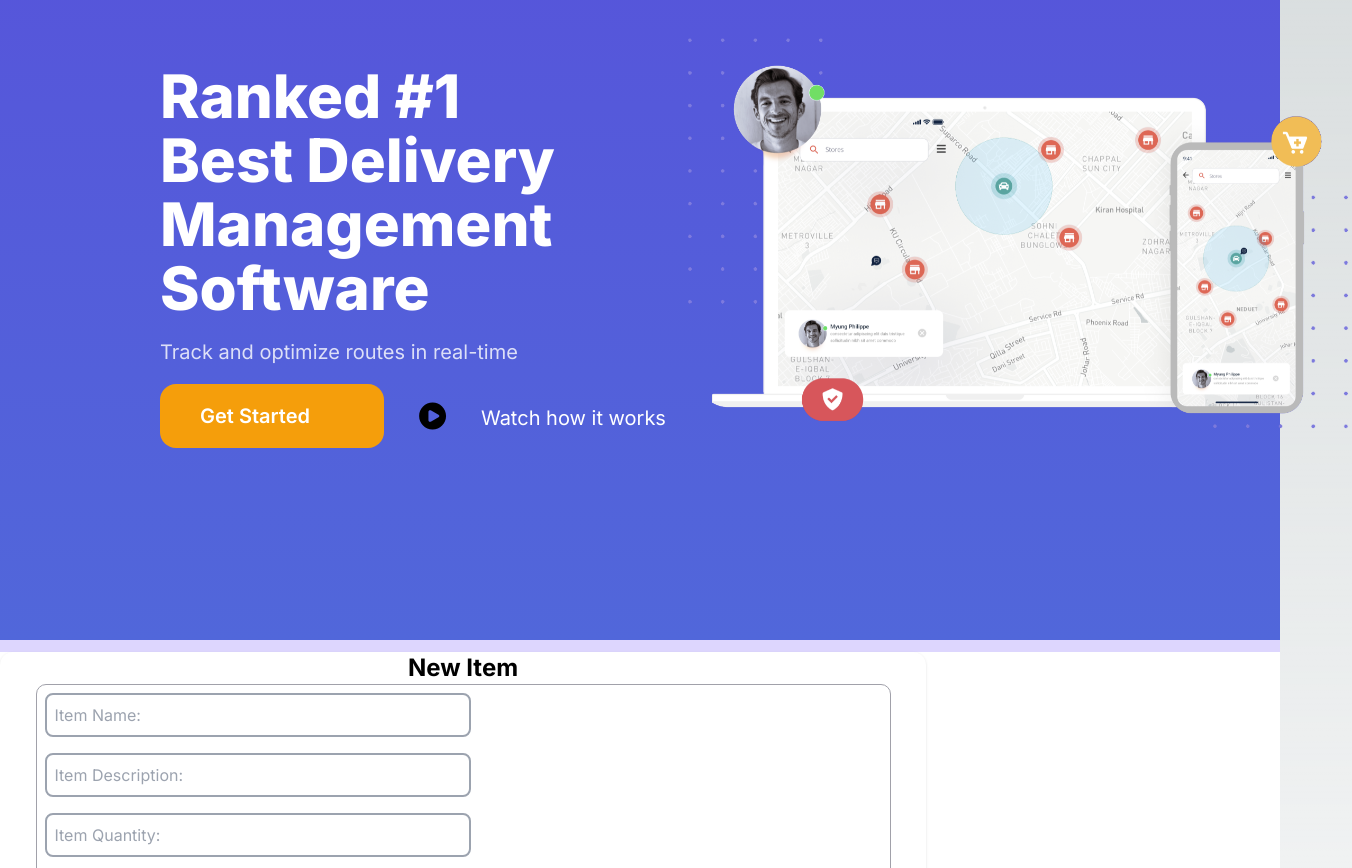
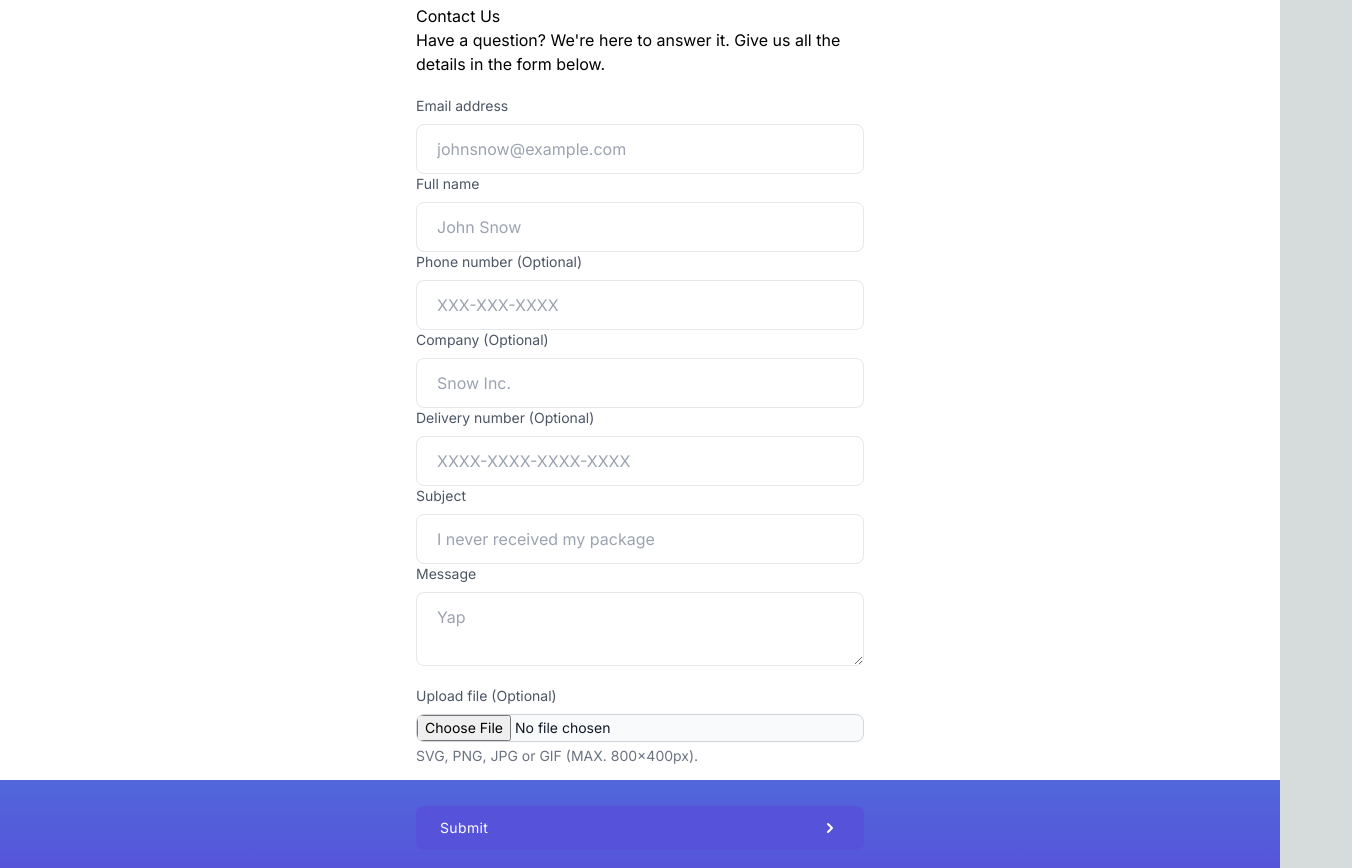
Before and after one commit to FehamIsmail/DeluxeDelivery, a Next.js app in the folder deluxe-delivery/: page /newitem in a window 1280 px wide. Shown: the part 160-1028 px from the top of the page, 1352 px wide, since content can reach past the window. Built offline with nearby package versions, Linux system fonts and the light colour scheme.

Commit message:
Huge push

```diff
--- a/deluxe-delivery/src/app/newitem/page.tsx
+++ b/deluxe-delivery/src/app/newitem/page.tsx
@@ -1,37 +1,89 @@
 import Header from "@/components/Header/Header";
+import Footer from "@/components/Footer/Footer";
+import React from "react";
 
 export default function newItem() {
     return (
         <main className="bg-white min-h-screen items-center">
-            <Header page={'MAIN_MENU'} />
-                <div className="w-[926px] h-[800px] bg-white rounded-[13px] shadow">
-                    <form className="flex flex-col items-center"><label className="text-2xl font-bold">New Item</label>
-                    <div className="w-[855px] h-[239px] bg-white rounded-[10px] border border-zinc-400" >
-                        <input className="border-2 border-gray-400 rounded-lg w-1/2 p-2 m-2" type="text" placeholder="Item Name:" />
-                        <input className="border-2 border-gray-400 rounded-lg w-1/2 p-2 m-2" type="text" placeholder="Item Description:" />
-                        <input className="border-2 border-gray-400 rounded-lg w-1/2 p-2 m-2" type="text" placeholder="Item Quantity:" />
+            <Header page={'OTHER'}/>
+
+            <div className="h-screen w-screen flex items-center justify-center bg-white">
+
+                <form className="flex-auto max-w-md h-100 m-auto mt-10">
+                    <div>
+                        <h1> Contact Us </h1>
+                        <p> Have a question? We're here to answer it.
+                            Give us all the details in the form below. </p>
+                    </div>
+                    <div>
+                        <label className="block mt-5 mb-2 text-sm text-gray-600">Email address</label>
+                        <input type="email" placeholder="johnsnow@example.com" required
+                               className="block w-full px-5 py-3 mt-2 text-gray-700 placeholder-gray-400 bg-white border border-gray-200 rounded-lg focus:border-[#5752DA] focus:ring-[#5752DA] focus:outline-none focus:ring focus:ring-opacity-40"/>
                     </div>
 
-                    <div className="w-[855px] h-[239px] bg-white rounded-[10px] border border-zinc-400" >
-                        <input className="border-2 border-gray-400 rounded-lg w-1/2 p-2 m-2" type="text" placeholder="Name:" />
-                        <input className="border-2 border-gray-400 rounded-lg w-1/2 p-2 m-2" type="text" placeholder="Email Address:" />
-                        <input className="border-2 border-gray-400 rounded-lg w-1/2 p-2 m-2" type="text" placeholder="Phone Number:" />
+                    <div>
+                        <label className="block mb-2 text-sm text-gray-600">Full name</label>
+                        <input type="text" placeholder="John Snow" required
+                               className="block w-full px-5 py-3 mt-2 text-gray-700 placeholder-gray-400 bg-white border border-gray-200 rounded-lg focus:border-[#5752DA] focus:ring-[#5752DA] focus:outline-none focus:ring focus:ring-opacity-40"/>
                     </div>
 
-                    <div className="w-[855px] h-[239px] bg-white rounded-[10px] border border-zinc-400" >
-                        <input className="border-2 border-gray-400 rounded-lg w-1/2 p-2 m-2" type="text" placeholder="Length:" />
-                        <input className="border-2 border-gray-400 rounded-lg w-1/2 p-2 m-2" type="text" placeholder="Width:" />
-                        <input className="border-2 border-gray-400 rounded-lg w-1/2 p-2 m-2" type="text" placeholder="Height:" />
-                        <input className="border-2 border-gray-400 rounded-lg w-1/2 p-2 m-2" type="text" placeholder="Weight:" />
+                    <div>
+                        <label className="block mb-2 text-sm text-gray-600">Phone number (Optional)</label>
+                        <input type="text" placeholder="XXX-XXX-XXXX"
+                               className="block w-full px-5 py-3 mt-2 text-gray-700 placeholder-gray-400 bg-white border border-gray-200 rounded-lg focus:border-[#5752DA] focus:ring-[#5752DA] focus:outline-none focus:ring focus:ring-opacity-40"/>
                     </div>
 
-                        <div className="w-[135px] h-14 px-[35px] py-3.5 bg-amber-500 rounded-[15px] justify-center items-center gap-2.5 inline-flex">
-                            <button className="text-center text-white text-[17px] font-semibold font-['Axiforma']">Calculate</button>
-                        </div>
+                    <div>
+                        <label className="block mb-2 text-sm text-gray-600">Company (Optional)</label>
+                        <input type="text" placeholder="Snow Inc."
+                               className="block w-full px-5 py-3 mt-2 text-gray-700 placeholder-gray-400 bg-white border border-gray-200 rounded-lg focus:border-[#5752DA] focus:ring-[#5752DA] focus:outline-none focus:ring focus:ring-opacity-40"/>
+                    </div>
 
-                    </form>
-                </div>
+                    <div>
+                        <label className="block mb-2 text-sm text-gray-600">Delivery number (Optional)</label>
+                        <input type="text" placeholder="XXXX-XXXX-XXXX-XXXX"
+                               className="block w-full px-5 py-3 mt-2 text-gray-700 placeholder-gray-400 bg-white border border-gray-200 rounded-lg focus:border-[#5752DA] focus:ring-[#5752DA] focus:outline-none focus:ring focus:ring-opacity-40"/>
+                    </div>
 
+                    <div>
+                        <label className="block mb-2 text-sm text-gray-600">Subject</label>
+                        <input type="text" placeholder="I never received my package" required
+                               className="block w-full px-5 py-3 mt-2 text-gray-700 placeholder-gray-400 bg-white border border-gray-200 rounded-lg focus:border-[#5752DA] focus:ring-[#5752DA] focus:outline-none focus:ring focus:ring-opacity-40"/>
+                    </div>
+
+                    <div>
+                        <label className="block mb-2 text-sm text-gray-600">Message</label>
+                        <textarea type="text" placeholder="Yap" required
+                                  className="block w-full px-5 py-3 mt-2 text-gray-700 placeholder-gray-400 bg-white border border-gray-200 rounded-lg focus:border-[#5752DA] focus:ring-[#5752DA] focus:outline-none focus:ring focus:ring-opacity-40"/>
+                    </div>
+                    <div>
+
+                        <label className="block mt-5 mb-2 text-sm text-gray-600">Upload file (Optional)</label>
+                        <input
+                            className="block w-full text-sm text-gray-900 border border-gray-300 rounded-lg cursor-pointer bg-gray-50 focus:outline-none"
+                            aria-describedby="file_input_help" id="file_input" type="file"></input>
+
+                        <p className="mt-1 text-sm text-gray-500"
+                           id="file_input_help">SVG, PNG, JPG or GIF (MAX. 800x400px).</p>
+
+                    </div>
+
+                    <button type="submit"
+                            className="flex items-center mt-10 justify-between w-full px-6 py-3 text-sm tracking-wide text-white capitalize transition-colors duration-300 transform bg-[#5752DA] rounded-lg hover:bg-[#5752DA] focus:outline-none focus:ring focus:ring-[#5752DA] focus:ring-opacity-50">
+                        <span>Submit </span>
+                        <svg xmlns="http://www.w3.org/2000/svg" className="w-5 h-5 rtl:-scale-x-100" viewBox="0 0 20 20"
+                             fill="currentColor">
+                            <path fillRule="evenodd"
+                                  d="M7.293 14.707a1 1 0 010-1.414L10.586 10 7.293 6.707a1 1 0 011.414-1.414l4 4a1 1 0 010 1.414l-4 4a1 1 0 01-1.414 0z"
+                                  clipRule="evenodd"/>
+                        </svg>
+                    </button>
+                </form>
+
+
+            </div>
+
+            <Footer/>
 
         </main>
     )
--- a/deluxe-delivery/src/app/support/page.tsx
+++ b/deluxe-delivery/src/app/support/page.tsx
@@ -3,6 +3,7 @@ import Footer from "@/components/Footer/Footer";
 import Support from "@/components/Support/Support";
 
 export default function support() {
+
     return (
         <main className="bg-white min-h-screen items-center">
             <Header page={'OTHER'} />
--- a/deluxe-delivery/src/components/Authentification/SignIn.tsx
+++ b/deluxe-delivery/src/components/Authentification/SignIn.tsx
@@ -22,31 +22,37 @@ const SignIn = () => {
     const handleSubmit =  async (event) => {
         event.preventDefault();
 
-        const {data, error} = await supabase.auth.signInWithPassword({
+        const {user, error} = await supabase.auth.signInWithPassword({
             email,
             password,
 
         })
 
-
         if (error) {
             console.error('Sign-in error:', error.message);
-            // Handle error states if needed
-        } else if (data) {
-            // Assuming you have userType in your data returned after sign-in
-            const userType = data.userType; // Replace with the correct property
 
-            // Store userType in local storage
-            localStorage.setItem('userType', userType);
 
-            console.log('Submitted:', { email, password});
+        } else {
+
+
+            const { data, error: profileError } = await supabase
+                .from('profile')
+                .select('type')
+                .eq('email', email);
+            console.log(data)
+
+            if (profileError) {
+                console.error('Error fetching profile:', profileError.message);
+
+            } else if (data) {
+
+                console.log('Profile data:', data[0]);
+                localStorage.setItem('userType', data[0]);
+
+            }
         }
 
-
-
-    };
-
-
+    }
 
     return (
 
--- /dev/null
+++ b/deluxe-delivery/src/components/Authentification/SignOut.tsx
@@ -0,0 +1,31 @@
+"use client";
+
+import { useEffect } from 'react';
+import { supabase } from '../../supabase';
+import connection from "@/supabase/supabase";
+
+const SignOut = () => {
+
+    const supabase = connection
+
+    useEffect(() => {
+        const signOut = async () => {
+            try {
+                await supabase.auth.signOut();
+                localStorage.removeItem('profileData');
+            } catch (error) {
+                console.error('Error signing out:', error.message);
+            }
+        };
+
+        signOut();
+    }, []);
+
+    return (
+        <div>
+            <p>Signing out...</p>
+        </div>
+    );
+};
+
+export default SignOut;
```
